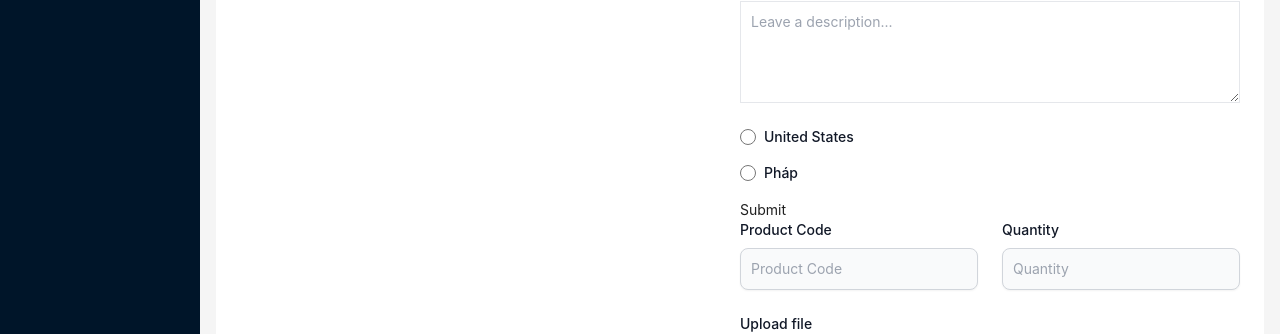
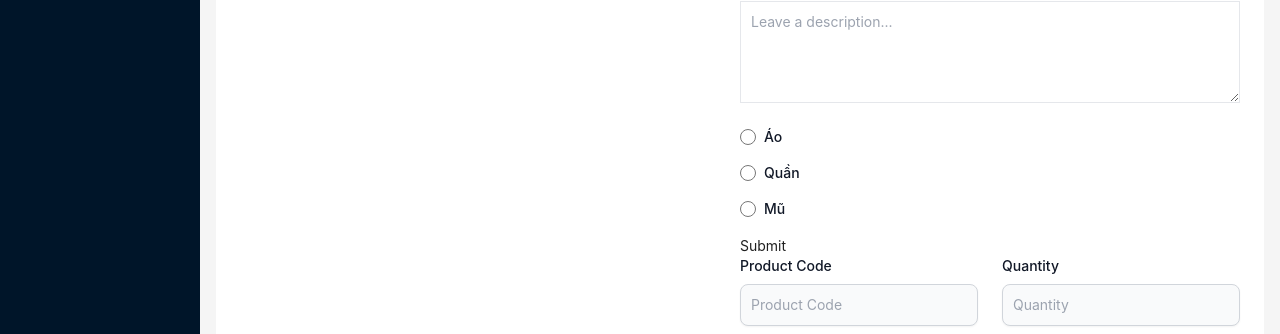
Before and after one commit to daocuong2306/duantonghiep, a React (Vite) app in the folder Base-Project-react/: page /admin/product/add in a window 1280 px wide. Shown: the part 391-725 px from the top of the page. Built offline with nearby package versions, Linux system fonts and the light colour scheme; data requests are answered from the project's data file; what bcryptjs-react would draw is missing.

Commit message:
isLoading

```diff
--- a/Base-Project-react/src/api/product.ts
+++ b/Base-Project-react/src/api/product.ts
@@ -14,7 +14,7 @@ const productApi = createApi({
             return headers;
         },
         fetchFn: async (...args) => {
-            await pause(1000);
+            await pause(2000);
             return fetch(...args);
         }
     }),
--- a/Base-Project-react/src/components/admin/Products/Dashboard.tsx
+++ b/Base-Project-react/src/components/admin/Products/Dashboard.tsx
@@ -1,17 +1,21 @@
 import { useGetProductsQuery } from '@/api/product'
 import { IProduct } from '@/interface/product'
 import { useAppDispatch } from '@/store/hook'
-import React from 'react'
 
-type Props = {}
 
-const Dashboard = (props: Props) => {
+const Dashboard = () => {
     const dispatch = useAppDispatch()
     const { data: products, error, isLoading } = useGetProductsQuery();
-    console.log(products);
-
-    return (
-        <div>
+    return (<div>
+        {isLoading && <div
+            className="inline-block h-8 w-8 animate-spin rounded-full border-4 border-solid border-current border-r-transparent align-[-0.125em] motion-reduce:animate-[spin_1.5s_linear_infinite]"
+            role="status">
+            <span
+                className="!absolute !-m-px !h-px !w-px !overflow-hidden !whitespace-nowrap !border-0 !p-0 ![clip:rect(0,0,0,0)]"
+            >Loading...</span
+            >
+        </div>}
+        {!isLoading && <div>
             <div className="relative overflow-x-auto shadow-md sm:rounded-lg">
                 <div className="pb-4 bg-white dark:bg-white-900">
                     <label htmlFor="table-search" className="sr-only">Search</label>
@@ -85,13 +89,13 @@ const Dashboard = (props: Props) => {
                                 </tr>
                             ))
                         }
-
                     </tbody>
                 </table>
             </div>
 
 
-        </div>
+        </div>}
+    </div>
     )
 }
 
--- a/Base-Project-react/src/components/admin/Products/addProduct.tsx
+++ b/Base-Project-react/src/components/admin/Products/addProduct.tsx
@@ -4,14 +4,18 @@ import { useAppDispatch } from "@/store/hook"
 import { useForm, Controller } from "react-hook-form";
 import React, { useState, useRef } from 'react';
 import { useNavigate } from "react-router-dom";
+import { useGetCategoriesQuery } from "@/api/category";
+import { ICategory } from "@/interface/category";
 
 const AddProduct = () => {
     const dispatch = useAppDispatch();
     // Xử lý sự kiện khi người dùng chọn tệp
     const [selectedFile, setSelectedFile] = useState(null);
-
+    const { data: categories } = useGetCategoriesQuery();
     const readerRef = useRef<any>(null);
     const url = useNavigate()
+    console.log(categories);
+
     const handleFileChange = (event: any) => {
         const file = event.target.files[0];
         setSelectedFile(file);
@@ -103,25 +107,10 @@ const AddProduct = () => {
                         <div className="grid md:grid-cols-2 md:gap-6">
                             <fieldset>
                                 <legend className="sr-only">id_category</legend>
-                                <div className="flex items-center mb-4">
-                                    <Controller
-                                        name="id_category"
-                                        control={control}
-                                        render={({ field }) => (
-                                            <input
-                                                {...field}
-                                                id="country-option-1"
-                                                type="radio"
-                                                value="2"
-                                                className="w-4 h-4 border-gray-300 focus:ring-2 focus:ring-blue-300 dark:focus:ring-blue-600 dark:focus:bg-blue-600 dark:bg-gray-700 dark:border-gray-600"
-                                            />
-                                        )}
-                                    />
-                                    <label htmlFor="country-option-1" className="block ml-2 text-sm font-medium text-gray-900 dark:text-black-500">
-                                        United States
-                                    </label>
-                                </div>
-                                <div className="flex items-center mb-4">
+                                {
+                                    categories?.map((category: ICategory) => {
+                                        return (
+                                            <div className="flex items-center mb-4" key={category.id}>
                                                 <Controller
                                                     name="id_category"
                                                     control={control}
@@ -130,15 +119,19 @@ const AddProduct = () => {
                                                             {...field}
                                                             id="country-option-2"
                                                             type="radio"
-                                                value='1'
+                                                            value={category.id}
                                                             className="w-4 h-4 border-gray-300 focus:ring-2 focus:ring-blue-300 dark:focus:ring-blue-600 dark:focus:bg-blue-600 dark:bg-gray-700 dark:border-gray-600"
                                                         />
                                                     )}
                                                 />
                                                 <label htmlFor="country-option-2" className="block ml-2 text-sm font-medium text-gray-900 dark:text-black-500">
-                                        Pháp
+                                                    {category.name}
                                                 </label>
                                             </div>
+                                        )
+                                    })
+                                }
+
                                 <button type="submit">Submit</button>
                             </fieldset>
                         </div>
```
Lines whose indentation alone changed are shown as unchanged.
